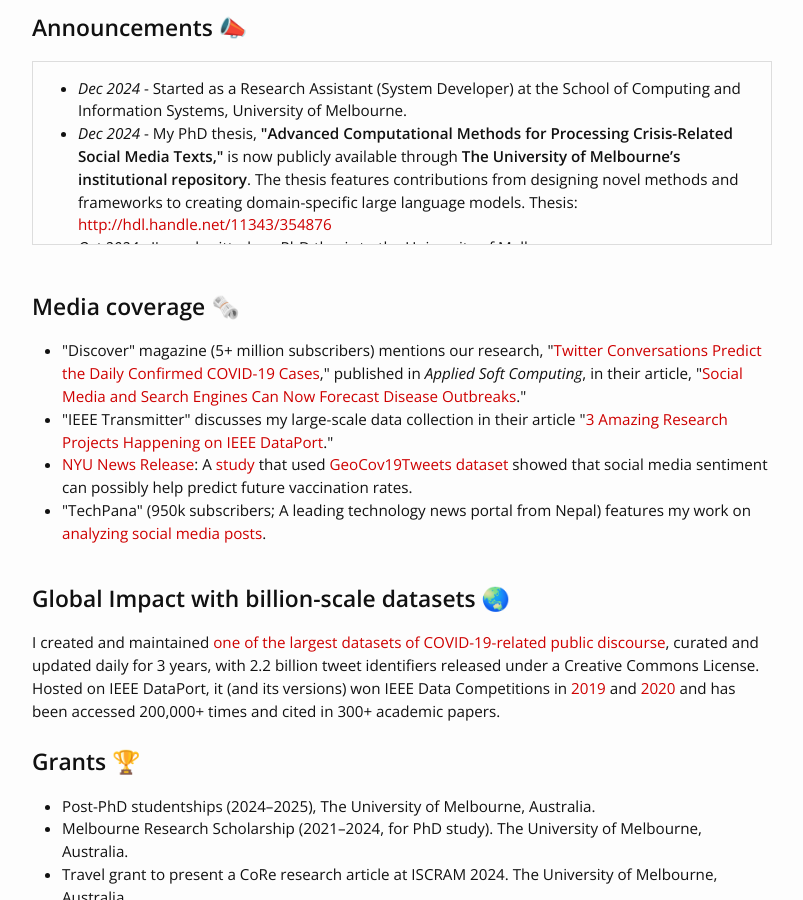
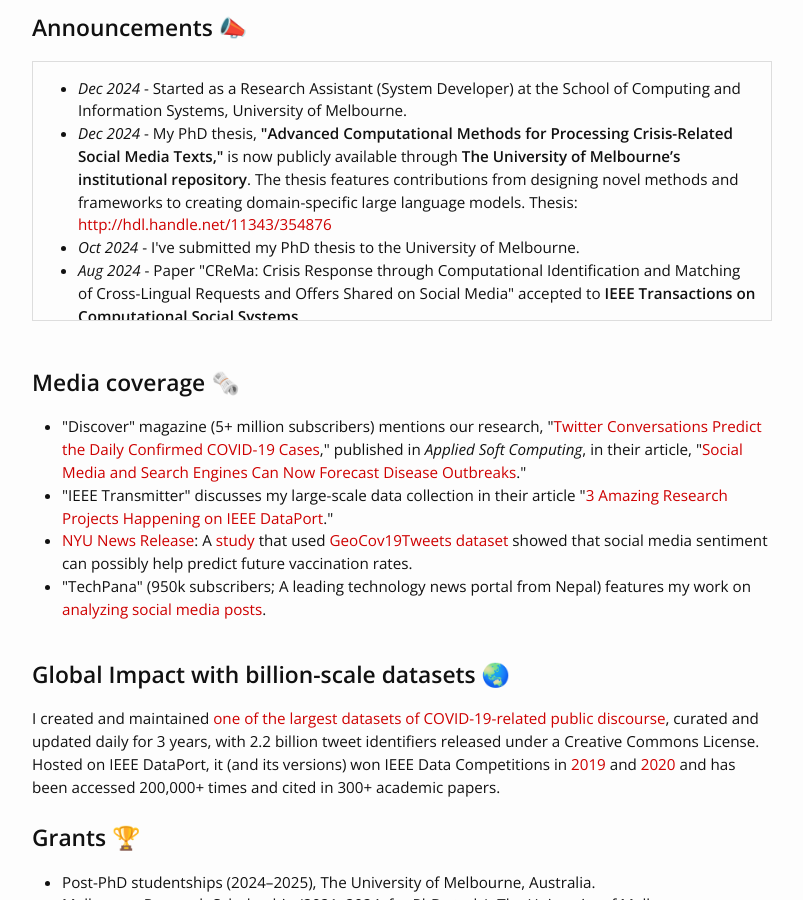
Before and after one commit to rabindralamsal/personal-site, a Jekyll site: the page built from index.html, in a window 1280 px wide and 900 px high, scrolled down 409 px. Shown: the whole window, without its empty margins (238-1041 px from the left). Built offline with Jekyll 4.4.1, drawn with Linux system fonts in a browser that asks for light colours.

Commit message:
Update index.html

```diff
--- a/index.html
+++ b/index.html
@@ -14,7 +14,7 @@
 </div>
 
 <h2>Announcements 📣</h2>
-<div class="updates" style="height: 10em; overflow-y: scroll;border:1px solid #ddd; padding:15px;">
+<div class="updates" style="height: 15em; overflow-y: scroll;border:1px solid #ddd; padding:15px;">
 <ul>
 <li><i>Dec 2024</i> - Started as a Research Assistant (System Developer) at the School of Computing and Information Systems, University of Melbourne.
 <li><i>Dec 2024</i> - My PhD thesis, <b>"Advanced Computational Methods for Processing Crisis-Related Social Media Texts,"</b> is now publicly available through <b>The University of Melbourne’s institutional repository</b>. The thesis features contributions from designing novel methods and frameworks to creating domain-specific large language models. Thesis: <a href="http://hdl.handle.net/11343/354876">http://hdl.handle.net/11343/354876</a></li>
```
